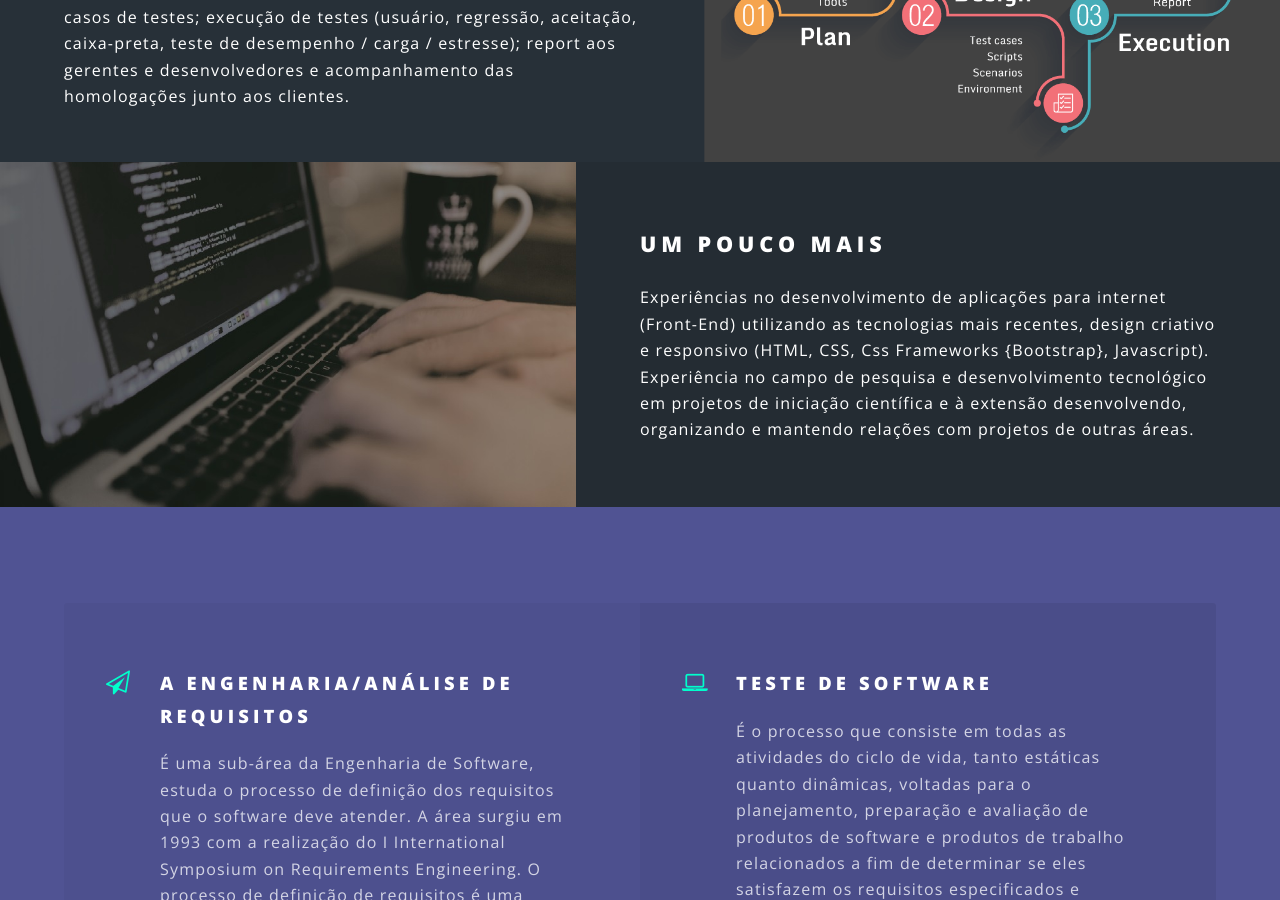
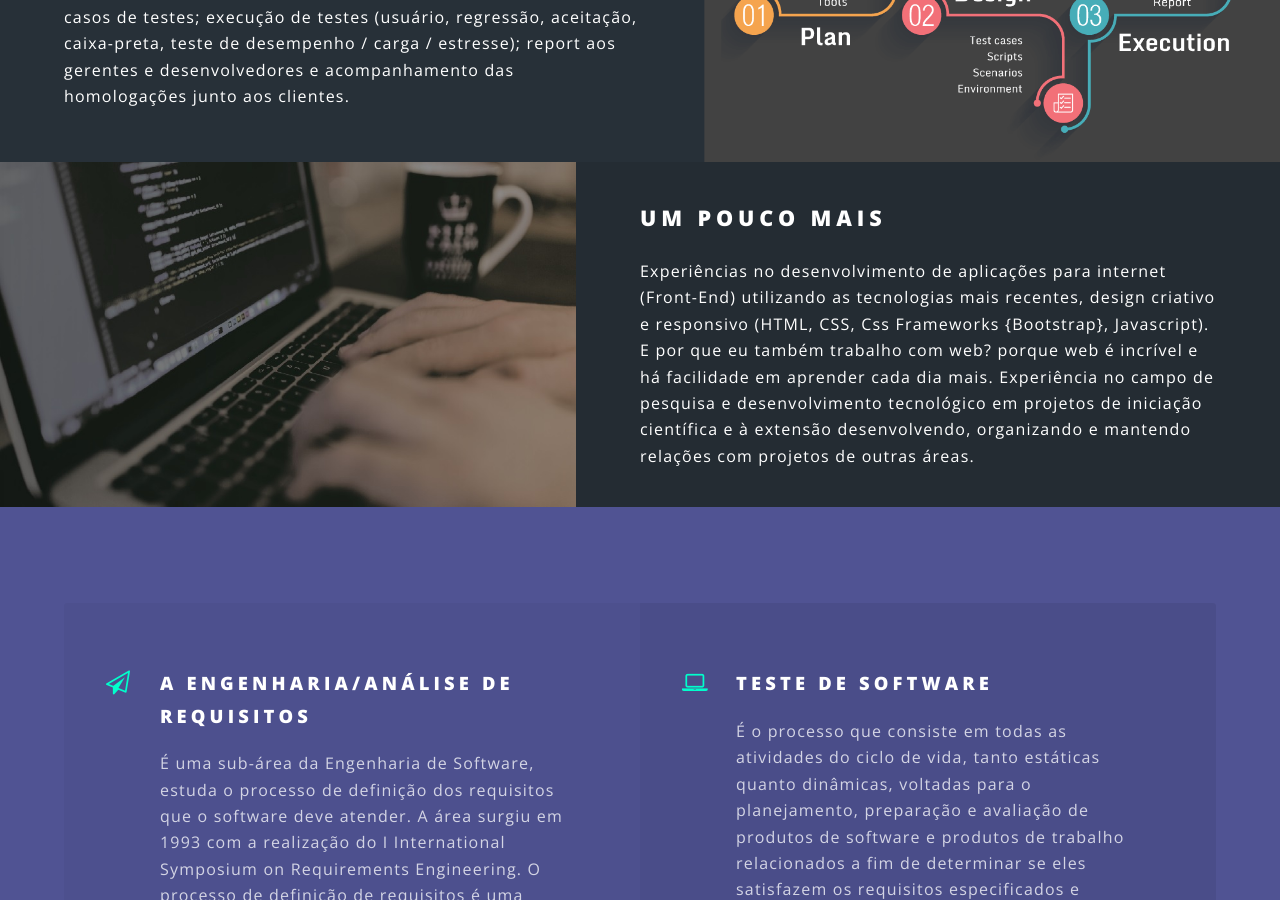
Before and after one commit to SaraFernandes/sarafernandes.github.io_sfdhgdfg, a Jekyll site: the page built from index.html, in a window 1280 px wide and 900 px high, scrolled down 2218 px. Built offline with Jekyll 4.4.1, drawn with Linux system fonts in a browser that asks for light colours.

Commit message:
Update index.html

```diff
--- a/index.html
+++ b/index.html
@@ -55,7 +55,7 @@
 						<section class="spotlight">
 							<div class="image"><img src="images/development.jpg" alt="" /></div><div class="content">
 								<h2>Um Pouco Mais<br/></h2>
-								<p>Experiências no desenvolvimento de aplicações para internet (Front-End) utilizando as tecnologias mais recentes, design criativo  e responsivo (HTML, CSS, Css Frameworks {Bootstrap}, Javascript). Experiência no campo de pesquisa e desenvolvimento tecnológico em projetos de iniciação científica e à extensão desenvolvendo, organizando e mantendo relações com projetos de outras áreas.</p>							</div>
+								<p>Experiências no desenvolvimento de aplicações para internet (Front-End) utilizando as tecnologias mais recentes, design criativo  e responsivo (HTML, CSS, Css Frameworks {Bootstrap}, Javascript). E por que eu também trabalho com web? porque web é incrível e há facilidade em aprender cada dia mais. Experiência no campo de pesquisa e desenvolvimento tecnológico em projetos de iniciação científica e à extensão desenvolvendo, organizando e mantendo relações com projetos de outras áreas.</p>							</div>
 						</section>
 					</section>
 
```
